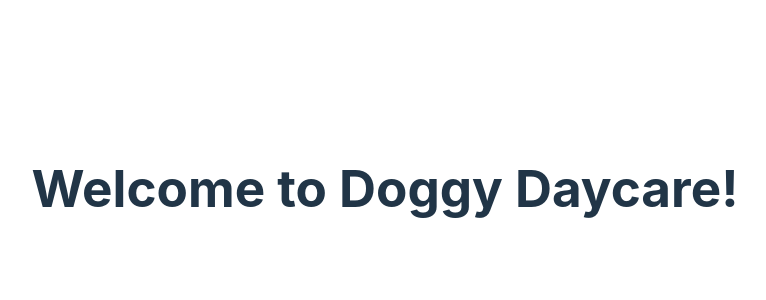
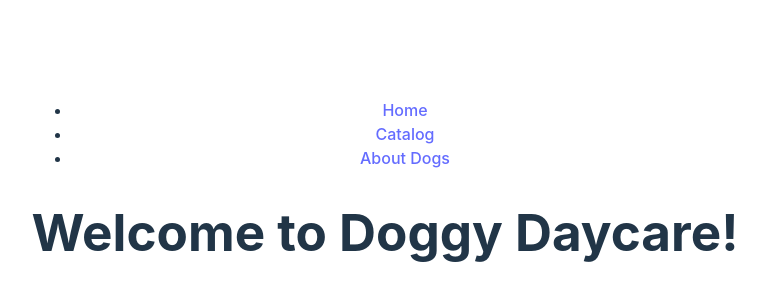
Before and after one commit to maidads/DoggyDaycare, a React (Vite) app: page / in a window 1280 px wide. Shown: the part 212-512 px from the top of the page, without its empty margins (255-1021 px from the left). Built offline with nearby package versions, Linux system fonts and the light colour scheme.

Commit message:
creating basic pages for my website for dogs

```diff
--- a/package.json
+++ b/package.json
@@ -11,7 +11,8 @@
   },
   "dependencies": {
     "react": "^18.3.1",
-    "react-dom": "^18.3.1"
+    "react-dom": "^18.3.1",
+    "react-router-dom": "^6.27.0"
   },
   "devDependencies": {
     "@eslint/js": "^9.11.1",
--- /dev/null
+++ b/src/AboutDogs.jsx
@@ -0,0 +1,31 @@
+import React, { useEffect, useState } from 'react';
+import { useParams } from 'react-router-dom';
+
+function AboutDogs() {
+  const { id } = useParams();
+  const [dog, setDog] = useState(null);
+
+  useEffect(() => {
+    fetch(`https://api.jsonbin.io/v3/b/66ea6857e41b4d34e4325758`)
+      .then(response => response.json())
+      .then(data => {
+        const foundDog = data.record.find(d => d.id === parseInt(id));
+        setDog(foundDog);
+      });
+  }, [id]);
+
+  if (!dog) {
+    return <p>Loading...</p>;
+  }
+
+  return (
+    <div>
+      <h1>{dog.name}</h1>
+      <p>Breed: {dog.breed}</p>
+      <p>Age: {dog.age} years</p>
+      <p>Size: {dog.size}</p>
+    </div>
+  );
+}
+
+export default AboutDogs;
--- a/src/App.jsx
+++ b/src/App.jsx
@@ -1,12 +1,26 @@
 import React from 'react';
+import { BrowserRouter as Router, Route, Routes, Link } from 'react-router-dom';
+import WelcomePage from './WelcomePage';
+import CatalogPage from './CatalogPage';
+import AboutDogs from './AboutDogs';
 import './App.css';
-import WelcomePage from './WelcomePage';
 
 function App() {
   return (
-    <div>
-      <WelcomePage />
-    </div>
+    <Router>
+      <nav>
+        <ul>
+          <li><Link to="/">Home</Link></li>
+          <li><Link to="/catalog">Catalog</Link></li>
+          <li><Link to="/aboutdogs">About Dogs</Link></li>
+        </ul>
+      </nav>
+      <Routes>
+        <Route path="/" element={<WelcomePage />} />
+        <Route path="/catalog" element={<CatalogPage />} />
+        <Route path="/aboutdogs" element={<AboutDogs />} />
+      </Routes>
+    </Router>
   );
 }
 
```
Also changed, not shown: 1 other file (tests, documents, lock files or other folders).
